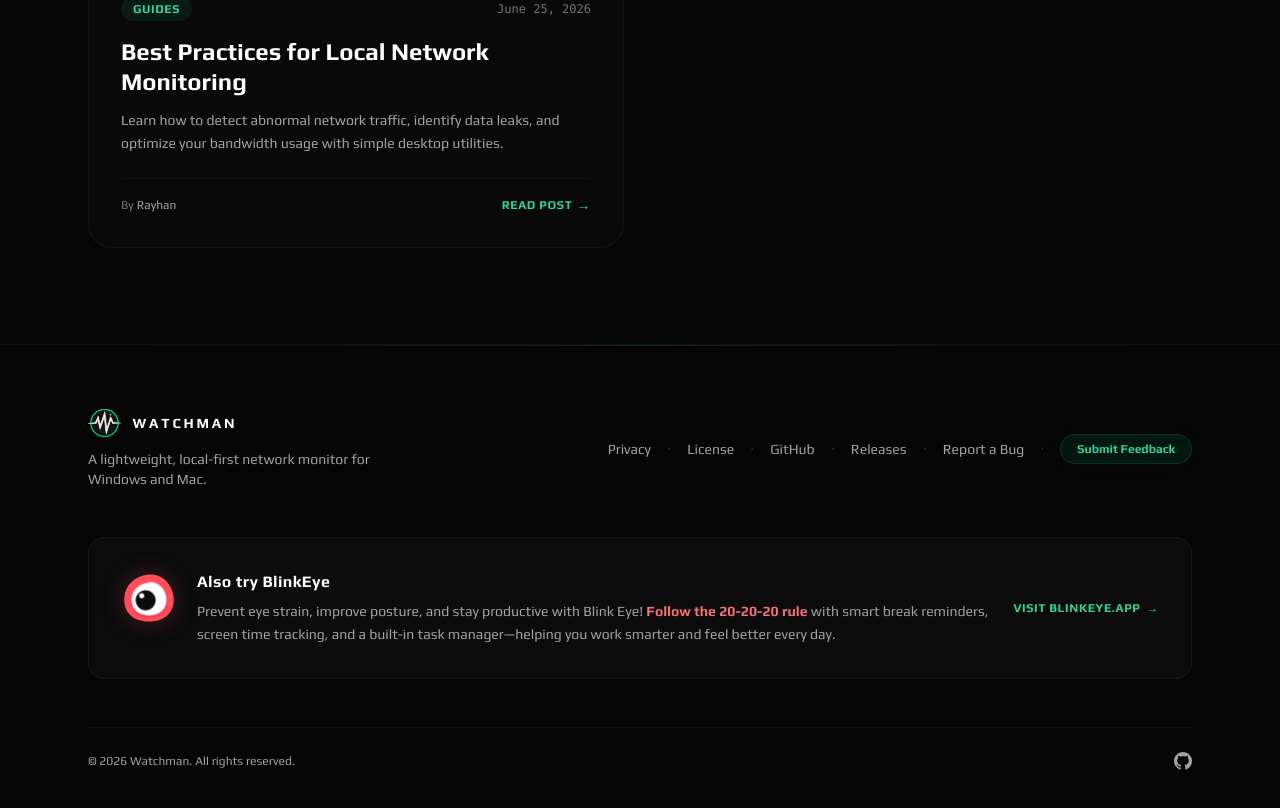
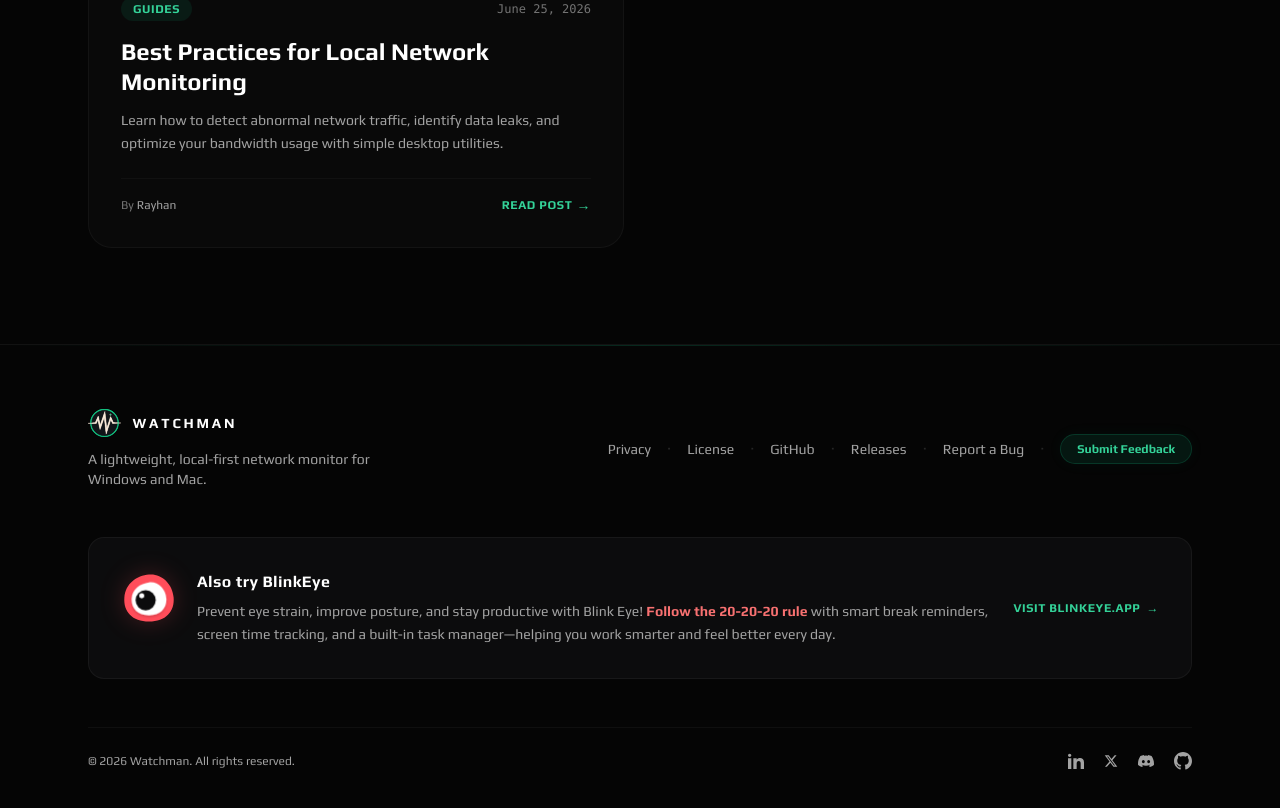
Before and after one commit to rayhan138/watchman-web, a Next.js app: page /blog in a window 1280 px wide. Shown: the part 750-1558 px from the top of the page. Built offline with nearby package versions, Linux system fonts and the light colour scheme.

Commit message:
feat: add social links, allow local IP dev origin, and adjust BlinkEye blink frequency to 2.5s

```diff
--- a/next.config.mjs
+++ b/next.config.mjs
@@ -1,5 +1,6 @@
-/** @type {import('next').NextConfig} */
-const nextConfig = {};
+const nextConfig = {
+  allowedDevOrigins: ['10.111.227.252', '10.111.227.252:3000'],
+};
 
 export default nextConfig;
 
--- a/src/components/Footer.tsx
+++ b/src/components/Footer.tsx
@@ -74,7 +74,7 @@
 
                 {/* Blinking Eyeball Group */}
                 <g
-                  className="animate-[logo-blink_5s_cubic-bezier(0.25,0.8,0.25,1)_infinite]"
+                  className="animate-[logo-blink_2.5s_cubic-bezier(0.25,0.8,0.25,1)_infinite]"
                   style={{ transformOrigin: '50px 50px' }}
                 >
                   {/* White Eyeball with Shadow */}
@@ -120,8 +120,65 @@
           <p className="text-neutral-400 text-xs">
             © 2026 Watchman. All rights reserved.
           </p>
-          <div className="flex items-center gap-4">
-            {/* GitHub icon */}
+          <div className="flex items-center gap-5">
+            {/* LinkedIn */}
+            <a
+              href="https://www.linkedin.com/company/watchmanapp"
+              target="_blank"
+              rel="noopener noreferrer"
+              className="text-neutral-400 hover:text-white transition-colors"
+              aria-label="LinkedIn Profile"
+            >
+              <svg
+                xmlns="http://www.w3.org/2000/svg"
+                width="16"
+                height="16"
+                viewBox="0 0 24 24"
+                fill="currentColor"
+              >
+                <path d="M4.98 3.5c0 1.381-1.11 2.5-2.48 2.5s-2.48-1.119-2.48-2.5c0-1.38 1.11-2.5 2.48-2.5s2.48 1.12 2.48 2.5zm.02 4.5h-5v16h5v-16zm7.982 0h-4.968v16h4.969v-8.399c0-4.67 6.029-5.052 6.029 0v8.399h4.988v-10.131c0-7.88-8.922-7.593-11.018-3.714v-2.155z" />
+              </svg>
+            </a>
+
+            {/* X (formerly Twitter) */}
+            <a
+              href="https://x.com/yourswatchman"
+              target="_blank"
+              rel="noopener noreferrer"
+              className="text-neutral-400 hover:text-white transition-colors"
+              aria-label="X (Twitter) Profile"
+            >
+              <svg
+                xmlns="http://www.w3.org/2000/svg"
+                width="14"
+                height="14"
+                viewBox="0 0 24 24"
+                fill="currentColor"
+              >
+                <path d="M18.244 2.25h3.308l-7.227 8.26 8.502 11.24H16.17l-5.214-6.817L4.99 21.75H1.68l7.73-8.835L1.254 2.25H8.08l4.713 6.231zm-1.161 17.52h1.833L7.084 4.126H5.117z" />
+              </svg>
+            </a>
+
+            {/* Discord */}
+            <a
+              href="https://discord.gg/C8uhrurrj"
+              target="_blank"
+              rel="noopener noreferrer"
+              className="text-neutral-400 hover:text-white transition-colors"
+              aria-label="Discord Server"
+            >
+              <svg
+                xmlns="http://www.w3.org/2000/svg"
+                width="16"
+                height="16"
+                viewBox="0 0 24 24"
+                fill="currentColor"
+              >
+                <path d="M20.317 4.37a19.791 19.791 0 0 0-4.885-1.515.074.074 0 0 0-.079.037c-.21.375-.444.864-.608 1.25a18.27 18.27 0 0 0-5.487 0 12.64 12.64 0 0 0-.617-1.25.077.077 0 0 0-.079-.037A19.736 19.736 0 0 0 3.677 4.37a.07.07 0 0 0-.032.027C.533 9.046-.32 13.58.099 18.057a.082.082 0 0 0 .031.057 19.9 19.9 0 0 0 5.993 3.03.078.078 0 0 0 .084-.028c.462-.63.874-1.295 1.226-1.994.021-.041.001-.09-.041-.106a13.094 13.094 0 0 1-1.873-.894.077.077 0 0 1-.008-.128c.126-.093.252-.19.372-.287a.075.075 0 0 1 .077-.011c3.92 1.793 8.18 1.793 12.061 0a.073.073 0 0 1 .078.009c.12.099.246.195.373.289a.077.077 0 0 1-.006.127 12.299 12.299 0 0 1-1.873.894.077.077 0 0 0-.041.107c.36.698.772 1.362 1.225 1.993a.078.078 0 0 0 .084.028 19.839 19.839 0 0 0 6.002-3.03.077.077 0 0 0 .032-.054c.5-5.177-.838-9.674-3.549-13.66a.061.061 0 0 0-.031-.03zM8.02 15.33c-1.183 0-2.157-1.085-2.157-2.419 0-1.333.956-2.419 2.156-2.419 1.21 0 2.176 1.096 2.157 2.42 0 1.333-.956 2.418-2.156 2.418zm7.975 0c-1.183 0-2.157-1.085-2.157-2.419 0-1.333.955-2.419 2.156-2.419 1.21 0 2.176 1.096 2.157 2.42 0 1.333-.946 2.418-2.156 2.418z" />
+              </svg>
+            </a>
+
+            {/* GitHub */}
             <a
               href="https://github.com/rayhan138/Watchman"
               target="_blank"
```
